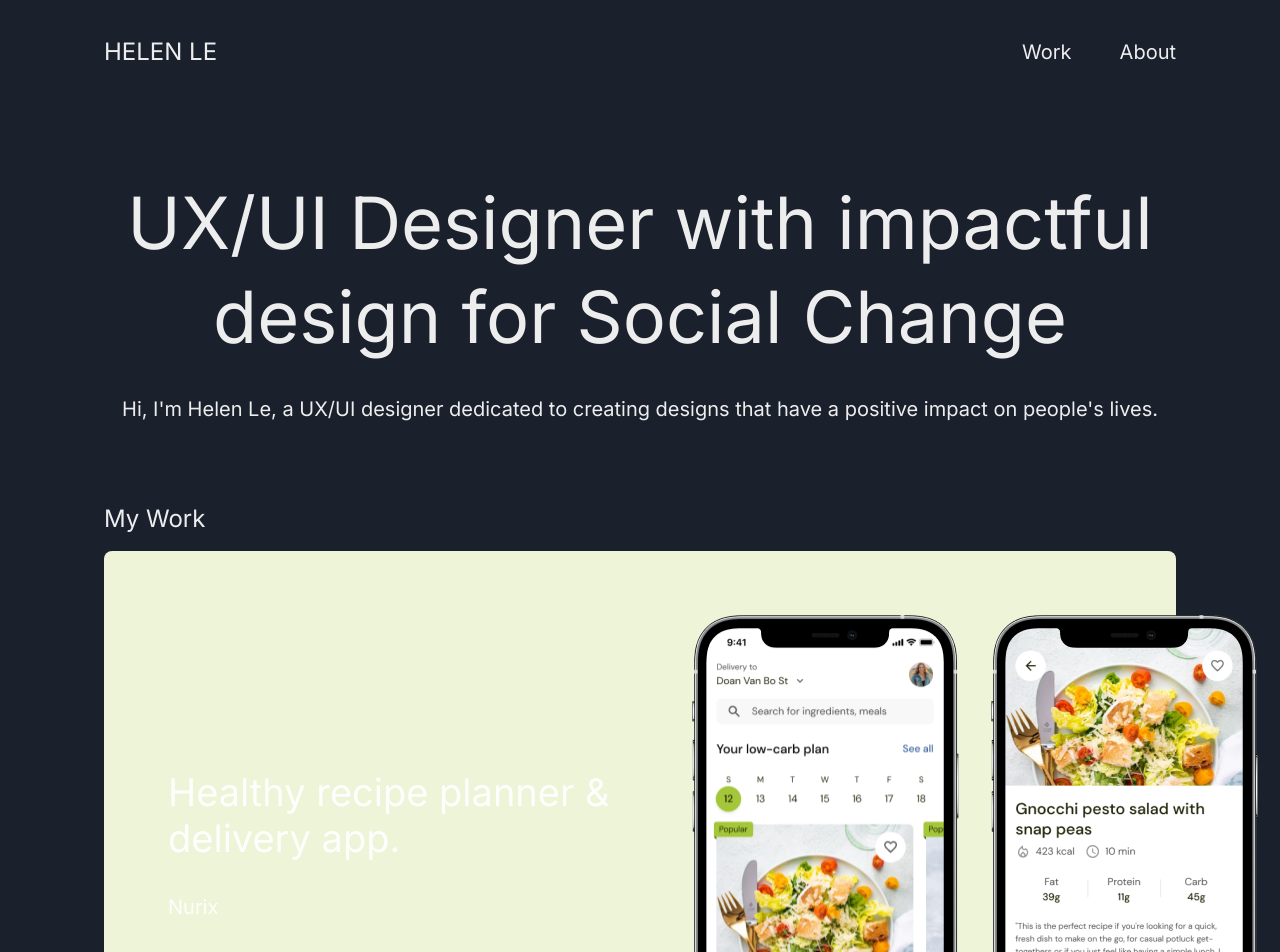
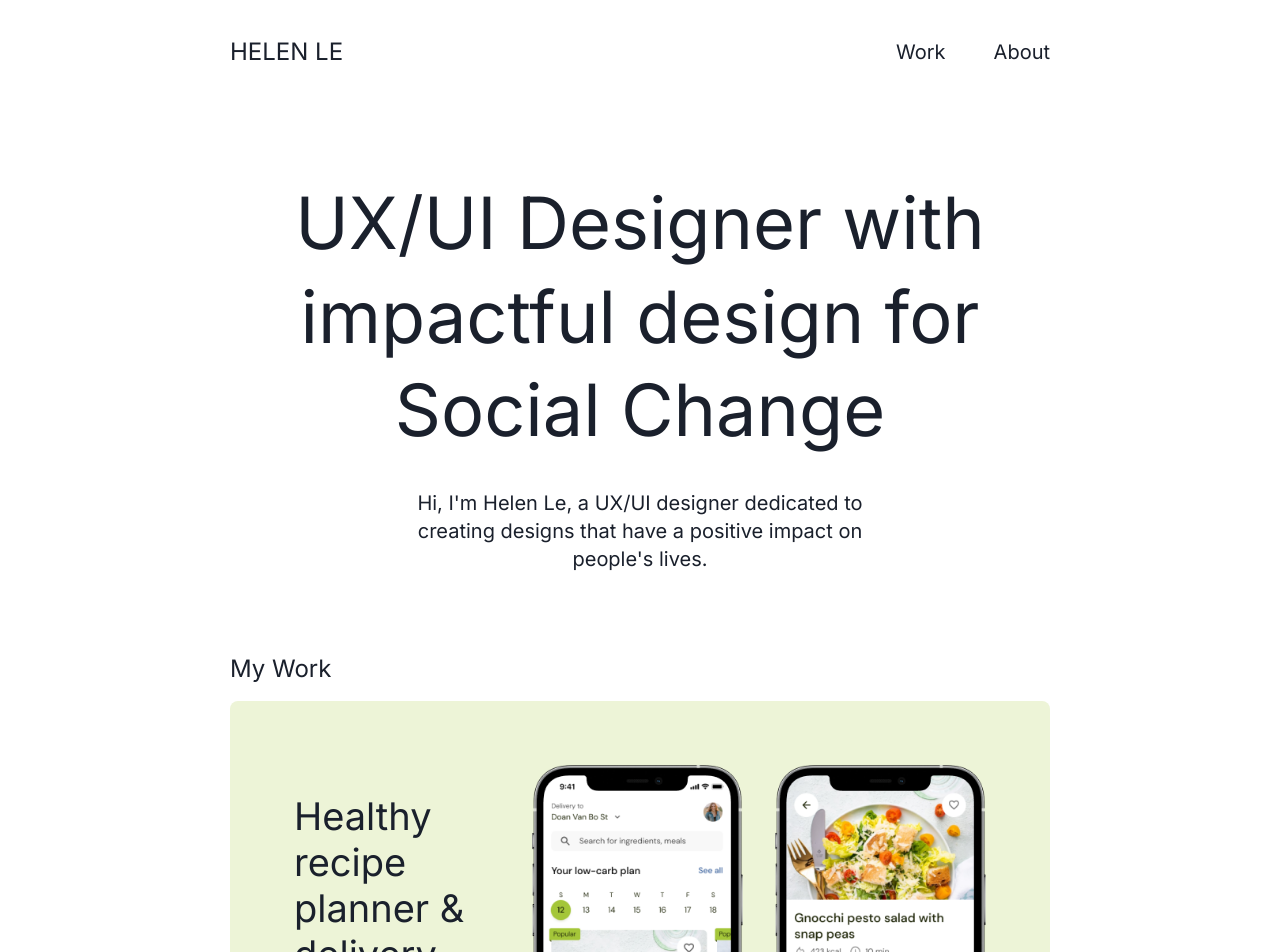
Before and after one commit to tuzkituan/helen-le, a React (Vite) app: page / in a window 1280 px wide. Shown: the top 952 px of the page. Built offline with nearby package versions, Linux system fonts and the light colour scheme.

Commit message:
update home page

```diff
--- a/index.html
+++ b/index.html
@@ -5,7 +5,7 @@
   <meta charset="UTF-8" />
   <link rel="icon" type="image/svg+xml" href="/vite.svg" />
   <meta name="viewport" content="width=device-width, initial-scale=1.0" />
-  <title>HELEN</title>
+  <title>HELEN LE</title>
 </head>
 
 <body>
--- /dev/null
+++ b/src/appConstants.js
@@ -0,0 +1,2 @@
+export const APP_NAME = 'HELEN LE'
+export const MAX_WIDTH = '1200px'
--- a/src/components/my-footer.jsx
+++ b/src/components/my-footer.jsx
@@ -56,7 +56,12 @@ const MyFooter = () => {
   return (
     <Flex
       gap={12}
-      paddingInline="104px"
+      paddingInline={{
+        md: "104px",
+        sm: "24px",
+        lg: "104px",
+        xl: "230px",
+      }}
       paddingBlock="72px"
       alignItems="flex-start"
       bgColor="#141414"
--- a/src/components/my-header.jsx
+++ b/src/components/my-header.jsx
@@ -1,10 +1,16 @@
 import { Flex, Link, Spacer, Text } from "@chakra-ui/react";
 import { Link as ReactRouterLink } from "react-router-dom";
+
 const MyHeader = () => {
   return (
     <Flex
       gap={12}
-      paddingInline="104px"
+      paddingInline={{
+        md: "104px",
+        sm: "24px",
+        lg: "104px",
+        xl: "230px",
+      }}
       paddingBlock="36px"
       alignItems="center"
       // bgColor="gray.100"
@@ -16,7 +22,15 @@ const MyHeader = () => {
         textTransform="uppercase"
         display="block"
       >
-        HELEN LE
+        <Link
+          as={ReactRouterLink}
+          to="/"
+          _hover={{
+            textDecoration: "none",
+          }}
+        >
+          HELEN LE
+        </Link>
       </Text>
       <Spacer />
       <Flex gap={12}>
--- a/src/pages/home.jsx
+++ b/src/pages/home.jsx
@@ -3,8 +3,17 @@ import MyWork from "./my-work";
 
 const Home = () => {
   return (
-    <Box paddingInline="104px" paddingBlock="72px" w="100%">
-      <Flex flexDirection="column" gap={8}>
+    <Box
+      paddingInline={{
+        md: "104px",
+        sm: "24px",
+        lg: "104px",
+        xl: "230px",
+      }}
+      paddingBlock="72px"
+      w="100%"
+    >
+      <Flex flexDirection="column" gap={8} alignItems="center">
         <Text
           fontSize="72px"
           fontWeight={700}
@@ -18,6 +27,7 @@ const Home = () => {
           fontWeight={400}
           lineHeight="28px"
           textAlign="center"
+          maxW="40vw"
         >
           Hi, I&apos;m Helen Le, a UX/UI designer dedicated to creating designs
           that have a positive impact on people&apos;s lives.
--- a/src/pages/my-work.jsx
+++ b/src/pages/my-work.jsx
@@ -40,10 +40,10 @@ const MyWork = () => {
       <Box key={id} bgColor={color} p="64px" borderRadius="8px">
         <Flex w="100%" justifyContent="space-between" gap={4}>
           <Flex
-            w="fit-content"
             flexDirection="column"
             gap="32px"
             justifyContent="center"
+            w="40%"
           >
             <Text
               w="fit-content"
@@ -72,7 +72,9 @@ const MyWork = () => {
           </Flex>
           <Flex gap={8} justifyContent="space-evenly">
             {images.map((x) => (
-              <Image src={x} key={x} />
+              <Box key={x}>
+                <Image src={x} w="100%" h="100%" />
+              </Box>
             ))}
           </Flex>
         </Flex>
--- a/src/theme.js
+++ b/src/theme.js
@@ -1,38 +1,46 @@
-import { extendTheme, theme } from '@chakra-ui/react';
+import { extendTheme, theme } from "@chakra-ui/react";
 
-import '@fontsource/inter'; // yarn add @fontsource/inter
+import "@fontsource/inter"; // yarn add @fontsource/inter
 
 const overrides = {
   colors: { ...theme.colors, brand: theme.colors.red }, // main color
   fonts: {
-    heading: 'Inter, -apple-system, system-ui, sans-serif',
-    body: 'Inter, -apple-system, system-ui, sans-serif',
+    heading: "Inter, -apple-system, system-ui, sans-serif",
+    body: "Inter, -apple-system, system-ui, sans-serif",
   },
   components: {
     Button: {
       // 1. We can update the base styles
       baseStyle: {
         fontWeight: 700, // Normally, it is "semibold"
-        borderRadius: '8px'
+        borderRadius: "8px",
       },
       // 3. We can add a new visual variant
       variants: {
         // 4. We can override existing variants
         solid: (props) => ({
-          bg: props.colorMode === 'dark' ? 'white' : 'black',
-          color: props.colorMode === 'dark' ? 'black' : 'white',
+          bg: props.colorMode === "dark" ? "#fff" : "gray.900",
+          color: props.colorMode === "dark" ? "gray.900" : "#fff",
+          _hover: {
+            bg: props.colorMode === "dark" ? "#fff" : "gray.900",
+            color: props.colorMode === "dark" ? "gray.900" : "#fff",
+          },
+          _active: {
+            bg: props.colorMode === "dark" ? "#fff" : "gray.900",
+            color: props.colorMode === "dark" ? "gray.900" : "#fff",
+          },
         }),
       },
       // 6. We can overwrite defaultProps
       defaultProps: {
-        size: 'lg', // default is md
-        variant: 'solid', // default is solid
-        colorScheme: 'orange', // default is gray,
+        size: "lg", // default is md
+        variant: "solid", // default is solid
+        colorScheme: "orange", // default is gray,
       },
     },
   },
   config: {
-    initialColorMode: 'dark',
+    initialColorMode: "light",
     useSystemColorMode: false,
   },
 };
```
